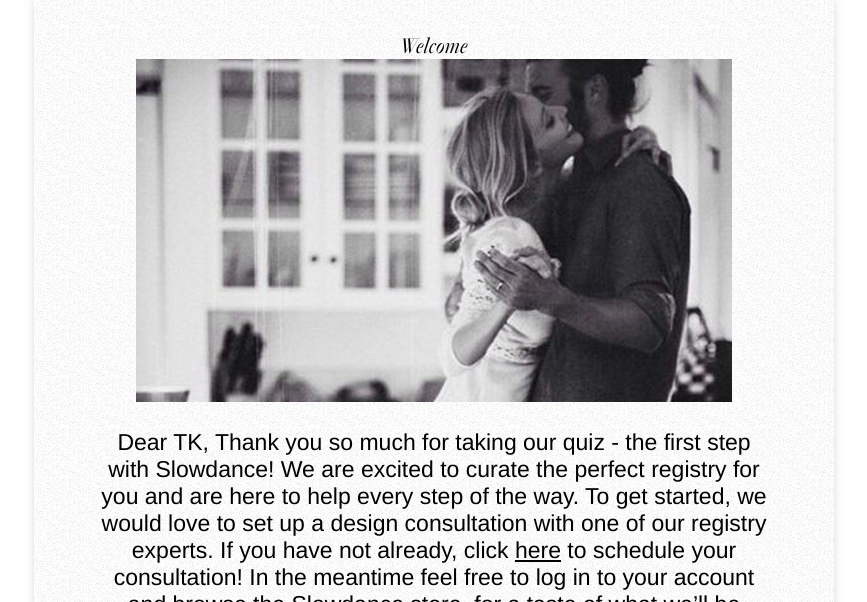
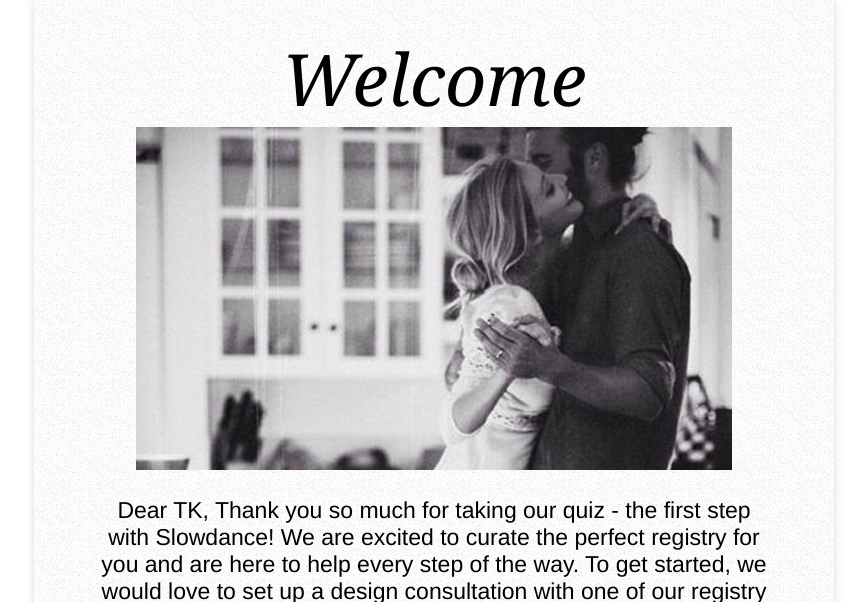
Before and after one commit to maxim-kolosovskii/email-templates, a plain HTML site: page slowdance/sdwelcome.html in a window 1280 px wide. Shown: the part 183-785 px from the top of the page, without its empty margins (206-1073 px from the left). Drawn offline with Linux system fonts and the light colour scheme; files whose address does not match are found by name.

Commit message:
Add files via upload

```diff
--- a/slowdance/sdwelcome.html
+++ b/slowdance/sdwelcome.html
@@ -3,7 +3,7 @@
 <head>
 <meta charset="UTF-8">
 <meta name="viewport" content="width=device-width, initial-scale=1">
-<title>ZURBemails</title>
+<title>Slowdance ZURBemails</title>
 <link rel="stylesheet" type="text/css" href="stylesheets/sdemail.css" />
 </head>
 
@@ -19,7 +19,7 @@
 <!-- BODY -->
 <tr>
 <td colspan="2" align="center" class="main">
-<span class="title">Welcome</span>
+<span class="title" style="font:100 72px Georgia, serif; font-style: italic;">Welcome</span>
 <span class="sd-email-maincopy" align="left" style="max-width:600px;">
 
 <center><img src="img/sd-email-couple.jpg" align="middle" style="display:block" /></center>
```
